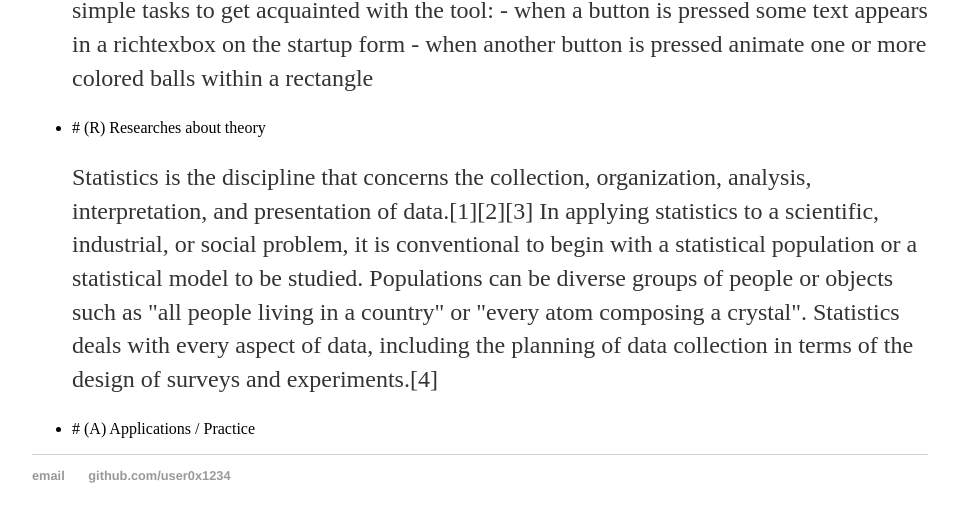
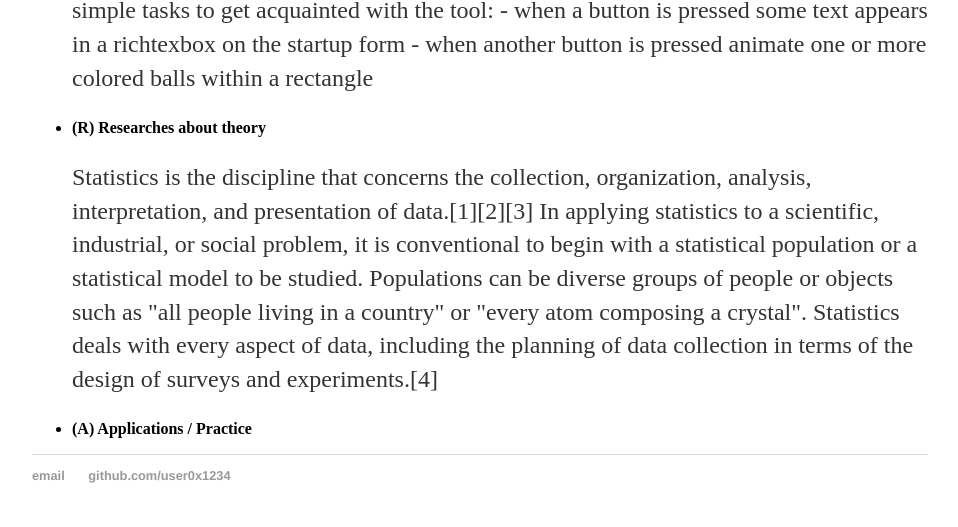
Before and after one commit to user0x1234/user0x1234.github.io, a Jekyll site: the page built from _posts/2021-09-25-HomeWork1.md, in a window 1280 px wide. Shown: the part 570-1097 px from the top of the page, without its empty margins (160-1118 px from the left). Built offline with Jekyll 4.4.1, drawn with Linux system fonts in a browser that asks for light colours.

```diff
--- a/_posts/2021-09-25-HomeWork1.md
+++ b/_posts/2021-09-25-HomeWork1.md
@@ -19,7 +19,7 @@ date: 2021-09-25
 </ul>
 <ul>
 	<li>
-		# (R) Researches about theory
+		<strong>(R) Researches about theory </strong>
 
 <p>Statistics is the discipline that concerns the collection, organization, analysis, interpretation, and presentation of data.[1][2][3] In applying statistics to a scientific, industrial, or social problem, it is conventional to begin with a statistical population or a statistical model to be studied. Populations can be diverse groups of people or objects such as "all people living in a country" or "every atom composing a crystal". Statistics deals with every aspect of data, including the planning of data collection in terms of the design of surveys and experiments.[4] </p>
 
@@ -27,6 +27,8 @@ date: 2021-09-25
 
 
 	<li>
-# (A) Applications / Practice
+		<strong>(A) Applications / Practice</strong>
+
+
 	</li>
 </ul>
```
